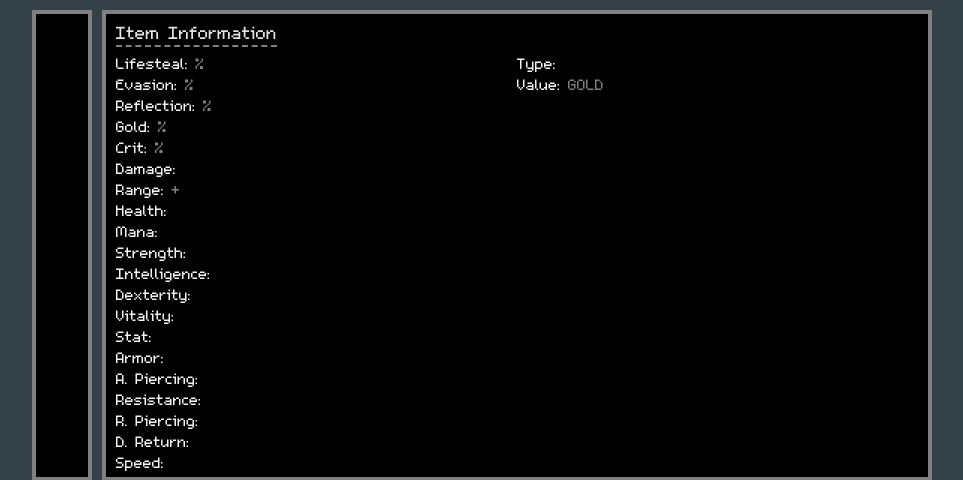
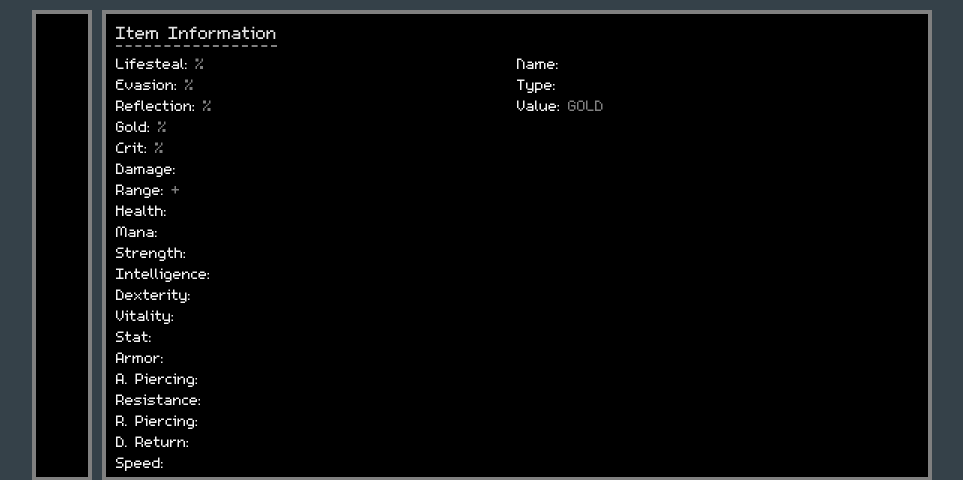
Before and after one commit to TiagoGoddard/AdventureLandDrops, a Node project: template views/item.pug in a window 1280 px wide. Shown: the part 60-540 px from the top of the page, without its empty margins (158-1121 px from the left). Run offline with Node 20 templates, Linux system fonts and the light colour scheme; the template is opened without the code that fills it, so the values that code supplies are empty.

Commit message:
Item name

```diff
--- a/views/item.pug
+++ b/views/item.pug
@@ -114,6 +114,7 @@ block content
                     +attribute('explanation') #[div.gray.rmargin #[+v]]
 
                 .column
+                    .info Name: #[span.gray=item.name]
                     .info Type: #[span.gray=item.type]
                     .info Value: #[span.gray #{formatNumber(item.g)} GOLD]
                     if item.grades
```
Also changed, not shown: routes.js (+5 -3 lines).
